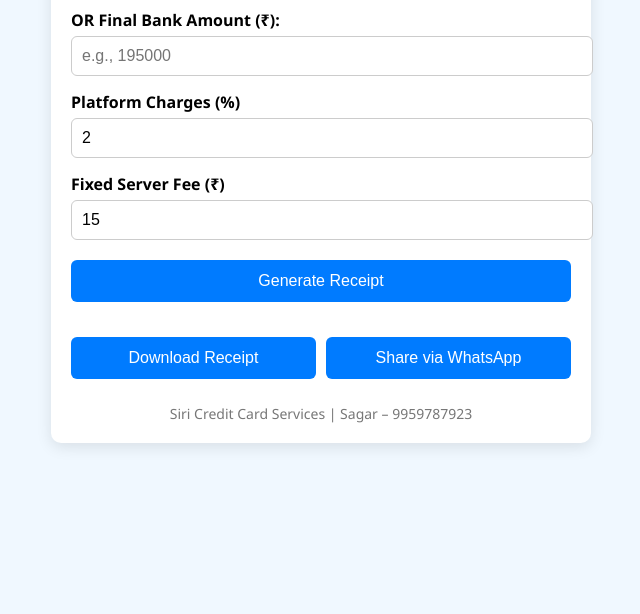
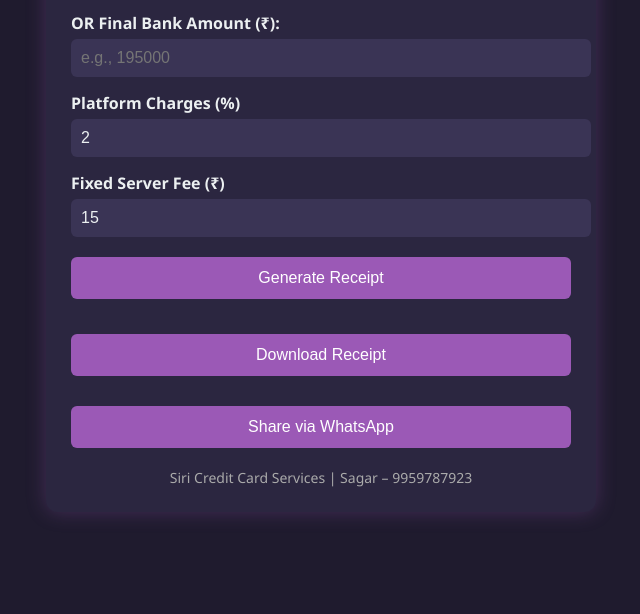
Before and after one commit to vemularaja228-dotcom/Calculator, a plain HTML site: page index.html in a window 1280 px wide. Shown: the part 186-800 px from the top of the page, without its empty margins (319-959 px from the left). Drawn offline with nearby package versions, Linux system fonts and the light colour scheme.

Commit message:
Update index.html

```diff
--- a/index.html
+++ b/index.html
@@ -2,74 +2,98 @@
 <html lang="en">
 <head>
   <meta charset="UTF-8" />
-  <meta name="viewport" content="width=device-width, initial-scale=1.0" />
+  <meta name="viewport" content="width=device-width, initial-scale=1.0"/>
   <title>Siri Credit Card Services – Calculator</title>
   <style>
+    :root {
+      --bg-color: #1f1b2e;
+      --card-color: #2b2640;
+      --accent: #9b59b6;
+      --text: #ecf0f1;
+      --font: 'Segoe UI', sans-serif;
+    }
+
     body {
-      font-family: 'Segoe UI', sans-serif;
-      background-color: #f0f8ff;
+      background: var(--bg-color);
+      color: var(--text);
+      font-family: var(--font);
+      padding: 20px;
       margin: 0;
-      padding: 20px;
     }
+
     .container {
       max-width: 500px;
       margin: auto;
-      background: white;
-      padding: 20px;
-      border-radius: 10px;
-      box-shadow: 0 4px 15px rgba(0,0,0,0.1);
+      background: var(--card-color);
+      border-radius: 12px;
+      padding: 25px;
+      box-shadow: 0 0 20px rgba(155, 89, 182, 0.3);
     }
+
     h2 {
       text-align: center;
-      color: #007bff;
+      color: var(--accent);
+      margin-bottom: 20px;
     }
+
     label {
-      font-weight: bold;
       display: block;
       margin-top: 15px;
+      font-weight: bold;
     }
+
     input {
       width: 100%;
       padding: 10px;
       margin-top: 5px;
+      border-radius: 6px;
+      border: none;
       font-size: 16px;
-      border-radius: 6px;
-      border: 1px solid #ccc;
+      background-color: #3a3455;
+      color: var(--text);
     }
+
     button {
-      margin-top: 20px;
       width: 100%;
       padding: 12px;
-      background-color: #007bff;
+      margin-top: 20px;
+      background-color: var(--accent);
       color: white;
       font-size: 16px;
       border: none;
       border-radius: 6px;
       cursor: pointer;
+      transition: 0.3s;
     }
+
+    button:hover {
+      background-color: #8e44ad;
+    }
+
+    .btns {
+      display: flex;
+      flex-direction: column;
+      gap: 10px;
+      margin-top: 15px;
+    }
+
     .receipt {
-      background: #fff;
+      background: #1a1729;
+      padding: 20px;
       margin-top: 30px;
-      padding: 20px;
-      border: 1px dashed #999;
+      font-family: monospace;
       border-radius: 10px;
-      font-family: monospace;
-      white-space: pre-line;
+      border: 1px dashed #9b59b6;
+      white-space: pre-wrap;
     }
+
     .footer {
       text-align: center;
-      margin-top: 25px;
+      margin-top: 20px;
       font-size: 14px;
-      color: #777;
+      color: #aaa;
     }
-    .btns {
-      display: flex;
-      gap: 10px;
-      flex-wrap: wrap;
-    }
-    .btns button {
-      flex: 1;
-    }
+
   </style>
 </head>
 <body>
@@ -91,7 +115,7 @@
 
   <button onclick="calculate()">Generate Receipt</button>
 
-    <div class="btns" style="margin-top: 15px;">
+  <div class="btns">
     <button onclick="downloadReceipt()">Download Receipt</button>
     <button onclick="shareWhatsApp()">Share via WhatsApp</button>
   </div>
@@ -101,7 +125,6 @@
   <div class="footer">Siri Credit Card Services | Sagar – 9959787923</div>
 </div>
 
-  <!-- html2canvas for download -->
 <script src="https://cdn.jsdelivr.net/npm/html2canvas@1.4.1/dist/html2canvas.min.js"></script>
 <script>
   function calculate() {
```
Lines whose indentation alone changed are shown as unchanged.
